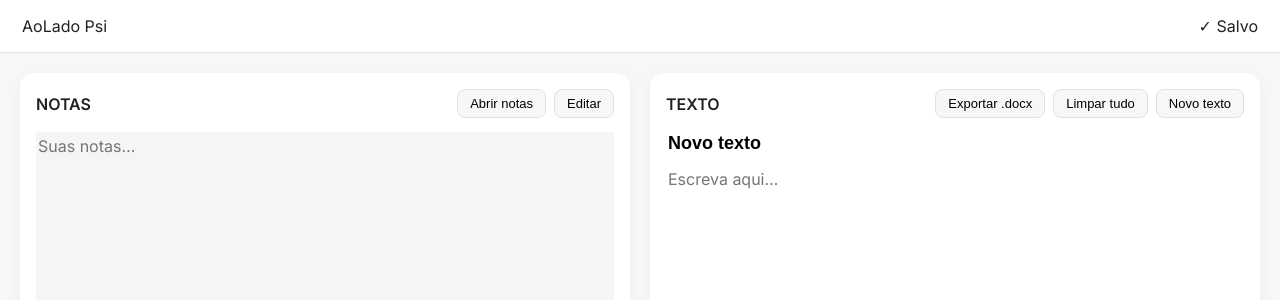
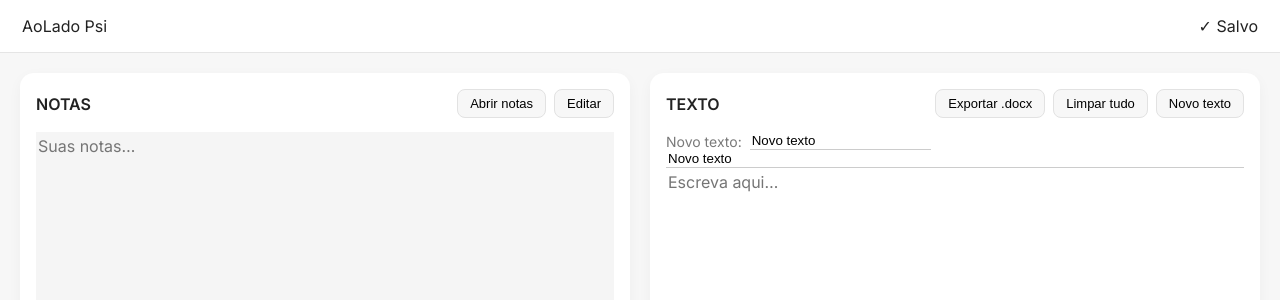
Before and after one commit to galeriacolmeia/aolado-psi, a React (Vite) app: page / in a window 1280 px wide. Shown: the top 300 px of the page. Built offline with nearby package versions, Linux system fonts and the light colour scheme.

Commit message:
fix: mudancas UX

```diff
--- a/src/App.jsx
+++ b/src/App.jsx
@@ -33,12 +33,11 @@ export default function App() {
 
   const fileInputRef = useRef(null);
 
-  const podeMostrarBalao =
-    notas.trim().length > 0 &&
-    finalText.trim().length < 50 &&
-    !iaCarregando &&
-    !iaEstaEscrevendo &&
-    !acabouDeGerarIA;
+ const podeMostrarBalao =
+  notas.trim().length > 0 &&
+  !iaCarregando &&
+  !iaEstaEscrevendo &&
+  finalText.trim().length > 0;
 
   const digitarTexto = async (texto) => {
     setIaEstaEscrevendo(true);
@@ -222,6 +221,17 @@ useEffect(() => {
             </div>
           </div>
 
+<div className="titulo-wrapper">
+  <span className="label-titulo">Novo texto:</span>
+
+  <input
+    className="titulo-texto"
+    value={finalTitle}
+    onChange={(e) => setFinalTitle(e.target.value)}
+    placeholder="Digite o título…"
+  />
+</div>
+
           <div className={`area-texto ${iaCarregando ? "ia-ativa" : ""}`}>
 
             <input
--- a/src/index.css
+++ b/src/index.css
@@ -70,16 +70,13 @@ body {
 }
 
 .balao-ia {
-  position: absolute;
-  bottom: 20px;
-  right: 20px;
-  z-index: 5;
-}
-.balao-ia:hover {
-  transform: translateX(-50%) translateY(-2px);
-  box-shadow: 0 6px 22px rgba(0,0,0,0.12);
+  cursor: pointer;
+  transition: background-color 0.2s ease;
 }
 
+.balao-ia:hover {
+  background-color: #e6e6e6;
+}
 
 .tema-1 {
   background: #f7f7f7;
@@ -172,13 +169,20 @@ button:hover {
   color: #fff;
 }
 
+.titulo-wrapper {
+  display: flex;
+  align-items: center;
+  gap: 8px;
+}
+
+.label-titulo {
+  font-size: 14px;
+  opacity: 0.6;
+}
+
 .titulo-texto {
   border: none;
-  font-size: 18px;
-  font-weight: 600;
+  border-bottom: 1px solid #ccc;
   outline: none;
-  margin-bottom: 10px;
-  width: 100%;
   background: transparent;
-  margin: 0 0 10px 0;
 }
```
